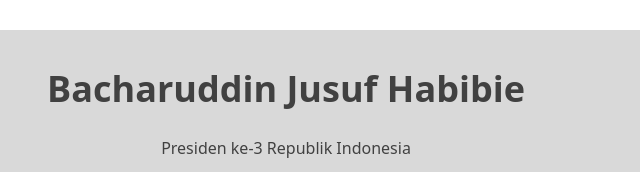
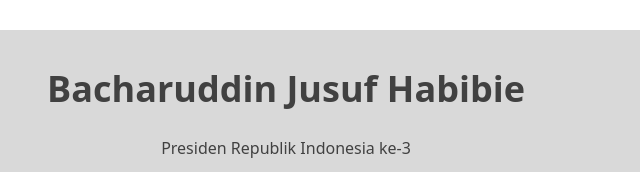
Before and after one commit to Abaljerind/tribute-page, a plain HTML site: page index.html in a window 1280 px wide. Shown: the top 172 px of the page, 354-994 px from the left. Drawn offline with Linux system fonts and the light colour scheme; grey boxes are pictures that could not be loaded.

Commit message:
fix text

```diff
--- a/index.html
+++ b/index.html
@@ -9,7 +9,7 @@
   <body>
     <main id="main">
       <h1 id="title">Bacharuddin Jusuf Habibie</h1>
-      <p>Presiden ke-3 Republik Indonesia</p>
+      <p>Presiden Republik Indonesia ke-3</p>
 
       <div id="img-div">
         <figure>
```
